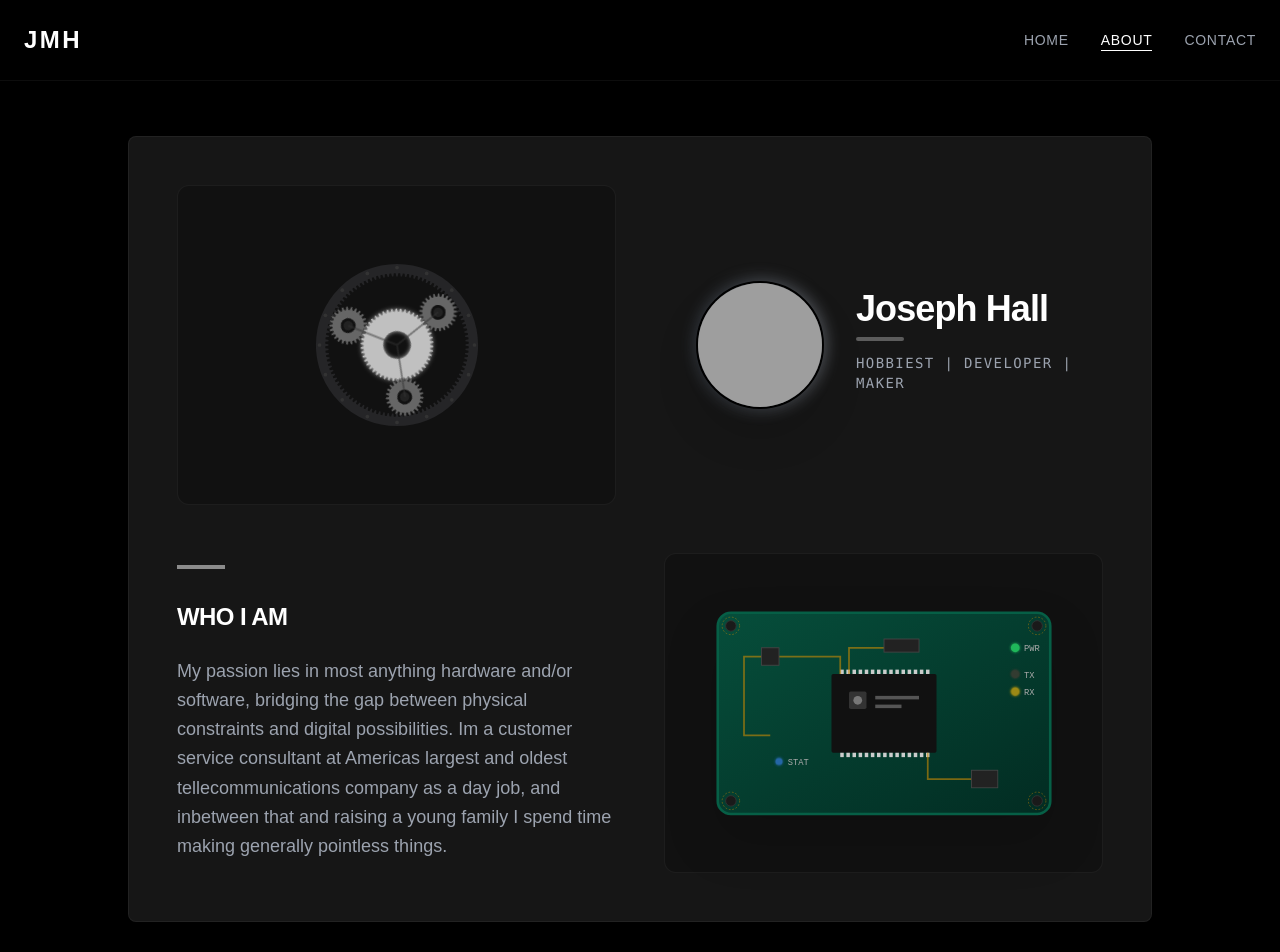
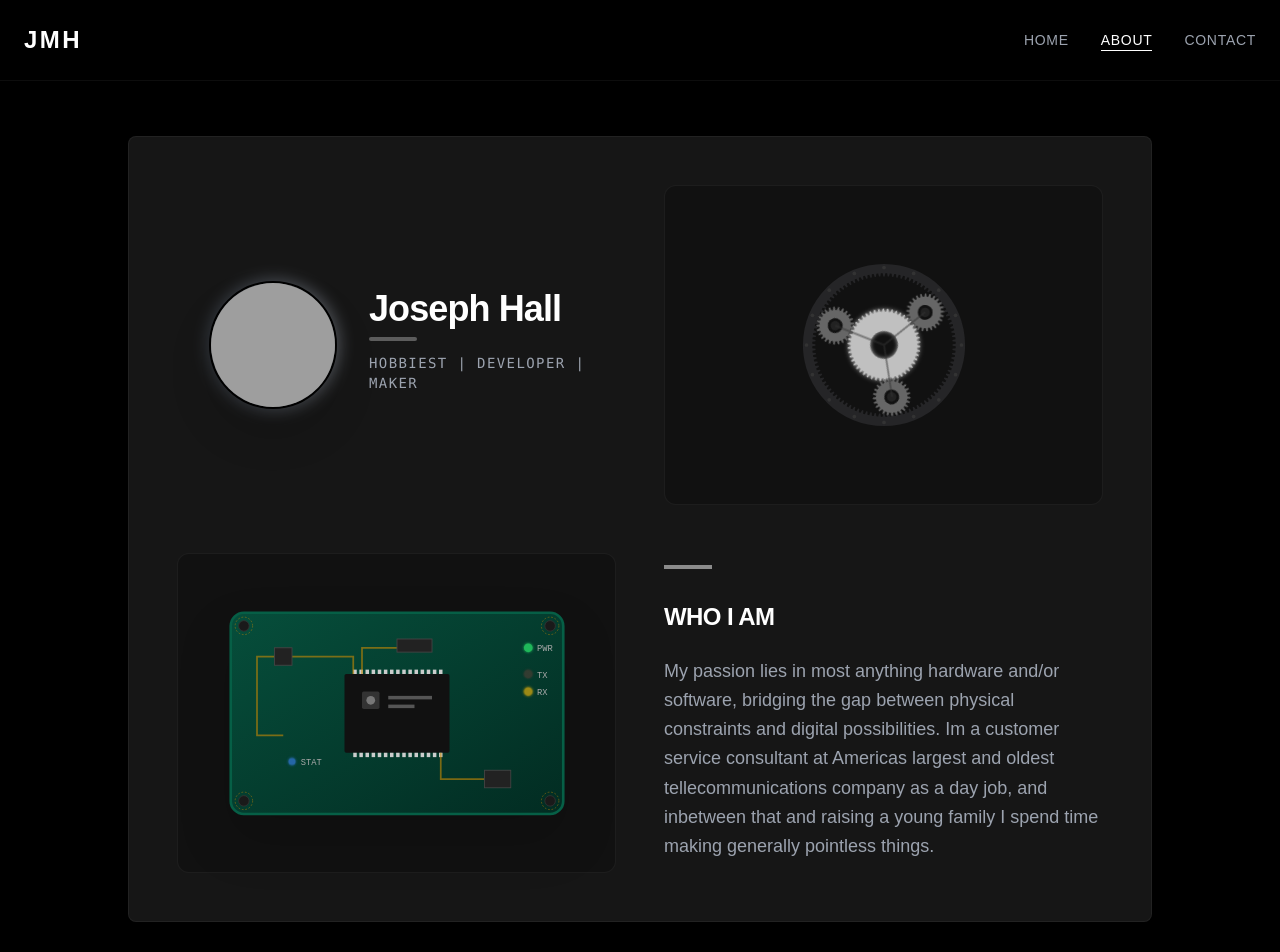
Before and after one commit to JosephMattHall/jmh, a Next.js app: page /about in a window 1280 px wide. Shown: the top 952 px of the page. Built offline with nearby package versions, Linux system fonts and the light colour scheme; grey boxes are pictures that could not be loaded.

Commit message:
Rearranged about page

```diff
--- a/app/about/page.tsx
+++ b/app/about/page.tsx
@@ -10,13 +10,7 @@ const AboutPage: React.FC = () => {
     <PageLayout title="About Me">
       <div className="grid grid-cols-1 lg:grid-cols-2 gap-12 items-center">
 
-        {/* Planetary Gear Animation (Top Left) */}
-        <div className="flex justify-center items-center w-full bg-black/20 rounded-xl p-6 border border-white/5 aspect-square lg:aspect-auto lg:h-80">
-          <div className="w-full max-w-[280px]">
-            <PlanetaryGearSystem/>
-          </div>
-        </div>
-
+        {/* Profile Section (Top Left) */}
         <div className="flex flex-col justify-center items-start h-full pl-0 lg:pl-8">
            <div className="flex flex-col sm:flex-row items-center sm:items-start space-y-6 sm:space-y-0 sm:space-x-8 text-center sm:text-left">
                <div className="relative group flex-shrink-0">
@@ -27,7 +21,6 @@ const AboutPage: React.FC = () => {
                        className="relative w-32 h-32 rounded-full border-2 border-black shadow-2xl object-cover"
                    />
                </div>
-
                <div className="flex flex-col py-2">
                    <h2 className="text-4xl font-bold text-white tracking-tight mb-2">
                        Joseph Hall
@@ -39,8 +32,19 @@ const AboutPage: React.FC = () => {
                </div>
            </div>
         </div>
-
-        {/* Who I Am Section (Bottom Left) */}
+        {/* Planetary Gear Animation (Top Right) */}
+        <div className="flex justify-center items-center w-full bg-black/20 rounded-xl p-6 border border-white/5 aspect-square lg:aspect-auto lg:h-80">
+          <div className="w-full max-w-[280px]">
+            <PlanetaryGearSystem/>
+          </div>
+        </div>
+        {/* PCB Animation (Bottom Left) */}
+        <div className="flex justify-center items-center w-full bg-black/20 rounded-xl p-6 border border-white/5 aspect-square lg:aspect-auto lg:h-80">
+          <div className="w-full max-w-[350px]">
+            <PCBBoard />
+          </div>
+        </div>
+        {/* Who I Am Section (Bottom Right) */}
         <div className="flex flex-col justify-center space-y-6 order-last lg:order-none">
           <div className="inline-block w-12 h-1 bg-white mb-2 opacity-50"></div>
           <h3 className="text-2xl font-bold text-white tracking-tight uppercase">
@@ -52,14 +56,6 @@ const AboutPage: React.FC = () => {
 Im a customer service consultant at Americas largest and oldest tellecommunications company as a day job, and inbetween that and raising a young family I spend time making generally pointless things.
           </p>
         </div>
-
-        {/* PCB Animation (Bottom Right) */}
-        <div className="flex justify-center items-center w-full bg-black/20 rounded-xl p-6 border border-white/5 aspect-square lg:aspect-auto lg:h-80">
-          <div className="w-full max-w-[350px]">
-            <PCBBoard />
-          </div>
-        </div>
-
       </div>
     </PageLayout>
   );
```
